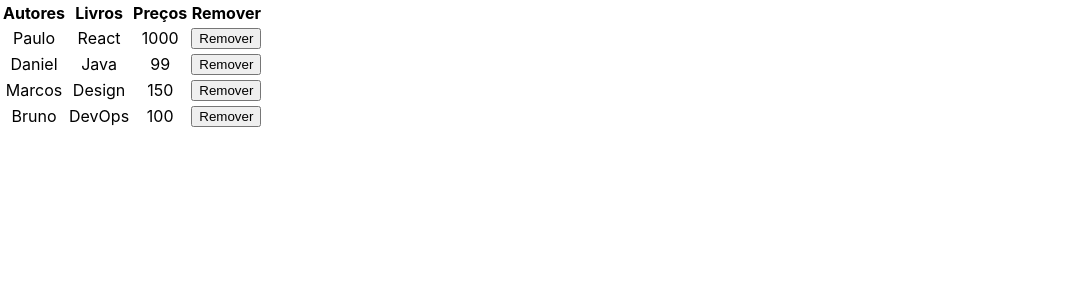
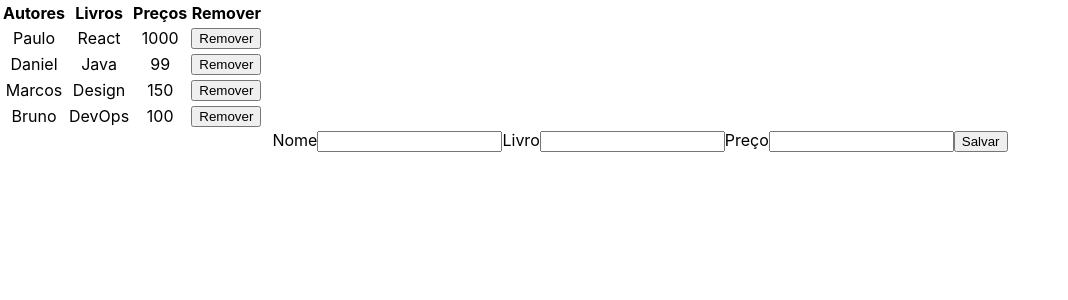
Before and after one commit to gabrielpeereira/curso-react-alura, a React (Create React App) app: page / in a window 1280 px wide. Shown: the top 300 px of the page, without its empty margins (0-1068 px from the left). Built offline with nearby package versions, Linux system fonts and the light colour scheme.

Commit message:
adiciconando component de fragment

```diff
--- a/src/App.js
+++ b/src/App.js
@@ -1,6 +1,7 @@
-import React, { Component } from 'react';
+import React, { Component, Fragment } from 'react';
 import './App.css';
 import Tabela from './Tabela';
+import Form from './Formulario';
 
 class App extends Component {
 
@@ -46,7 +47,10 @@ class App extends Component {
   render(){
     return (
       <div className="App">
+      <Fragment>
         <Tabela autores={ this.state.autores } removeAutor = { this.removeAutor }/>
+        <Form/>
+      </Fragment>
       </div>
     )
   };
--- a/src/Formulario.js
+++ b/src/Formulario.js
@@ -1,30 +1,49 @@
 import React, { Component } from 'react';
 
 class Formulario extends Component {
+
+    constructor(props){
+        super(props);
+
+        this.stateInicial = {
+            nome:'',
+            livro:'',
+            preco:''
+        }
+
+        this.stage = this.stateInicial;
+    }
+
     render(){
+
+        const { nome, livro, preco } = this.stage;
+
         return(
             <form>
 
-                <label for="nome">Nome</label>
+                <label htmlFor="nome">Nome</label>
                 <input
                     id="nome"
                     type="text"
                     name="nome"
+                    value={nome}
                 />
 
-                <label for="livro">Livro</label>
+                <label htmlFor="livro">Livro</label>
                 <input
                     id="livro"
                     type="text"
                     name="livro"
+                    value={livro}
                 />
 
 
-                <label for="preco">Preço</label>
+                <label htmlFor="preco">Preço</label>
                 <input
                     id="preco"
                     type="text"
                     name="preco"
+                    value={preco}
                 />
 
 
```
